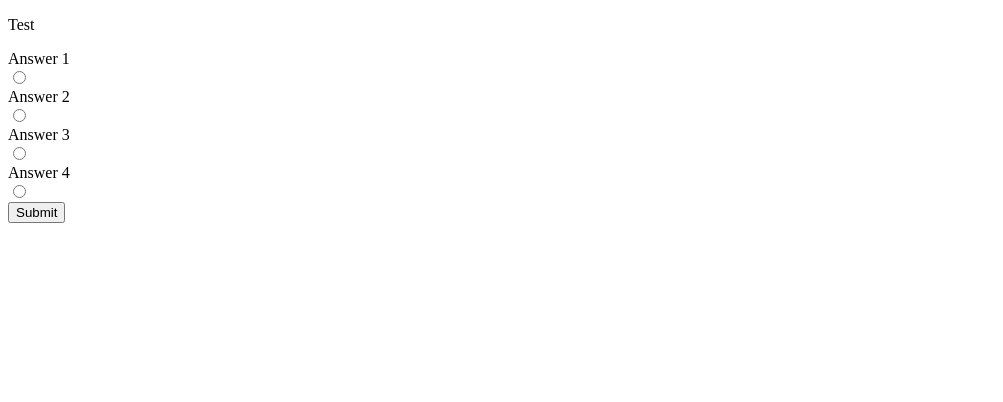
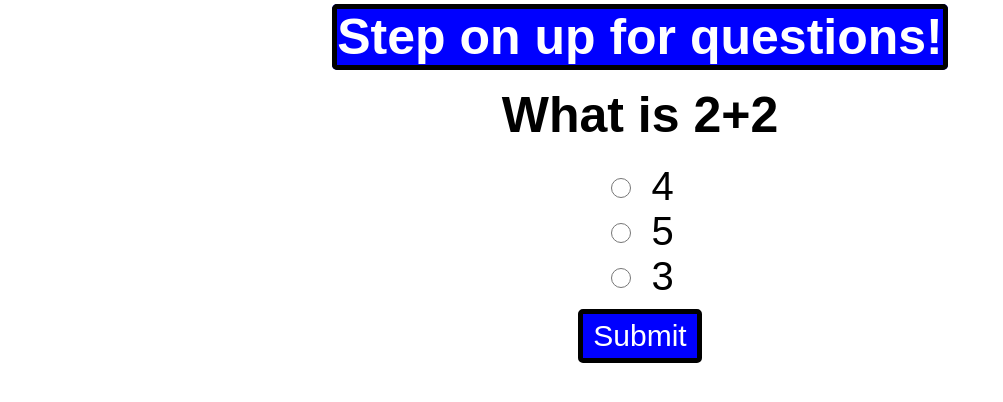
Before and after one commit to nathaniel-cook/Quiz-and-score-game, a plain HTML site: page index.html in a window 1280 px wide. Shown: the whole page, without its empty margins (0-1003 px from the left). Drawn offline with Linux system fonts and the light colour scheme.

Commit message:
almost done. add random ? gen later

```diff
--- a/index.html
+++ b/index.html
@@ -1,35 +1,38 @@
 <!DOCTYPE html>
-<html lang="en">
+<html>
   <head>
-    <meta charset="UTF-8">
-    <meta name="viewport" content="width=device-width, initial-scale=1.0">
-    <title>Document</title>
-    <link rel="stylesheet" href="styles.css">
+    <title>This</title>
+
+    <link rel="stylesheet" type="text/css" href="styles.css" />
   </head>
   <body>
-    <main>
-        <div id="main-game">
-            <p id="questions">
-                Test
-            </p>
-            <form action="">
-                <label class="labels" for="answer1">Answer 1</label>
-                <input id="answer1" class="options" name="answer1" type="radio" required >
+    <h1>Step on up for questions!</h1>
 
-                <label class="labels" for="answer2">Answer 2</label>
-                <input id="answer2" class="options" name="answer2" type="radio" >
+    <div id="question-container">
 
-                <label class="labels" for="answer3">Answer 3</label>
-                <input id="answer3" class="options" name="answer3" type="radio" >
 
-                <label class="labels" for="answer4">Answer 4</label>
-                <input id="answer4" class="options" name="answer4" type="radio" >
-            </form>
+      <h2 id="questions"></h2>
+
+
+      <form id="answers-form"></form>
+
+
+      <button id="submit-button">Submit</button>
+
     </div>
-        <div id="buttons">
-            <button>Submit</button>
+
+
+    <div id="score-container" style="display: none">
+
+
+      <h2>Your Scoring!</h2>
+
+
+      <p id="score">0</p>
+
     </div>
-    </main>
+
     <script src="script.js"></script>
+
   </body>
 </html>
--- a/script.js
+++ b/script.js
@@ -1,35 +1,99 @@
-const questionList = [
+//come back and make random question gen
+const questions = [
   {
-        question: "What is 1+1?",
-        answers: {
-            a: "1",
-            b: "2",
-            c: "3",
-            d: "4"
-        },
-        rightAnswer: "d"
+    question: "What is 2+2",
+    answers: ["4", "5", "3"],
+    correctAnswer: "4",
   },
   {
     question: "What is the capital of Kentucky?",
-        answers: {
-            a: "La Grange",
-            b: "Louisville",
-            c: "Lexington",
-            d: "Frankfort"
-        },
-        rightAnswer: "d"
+    answers: ["Frankfort", "Louisville", "Lexington"],
+    correctAnswer: "Frankfort",
   },
   {
-        question: "Which one of these is a fruit?",
-        answers: {
-            a: "Apple",
-            b: "Carrot",
-            c: "Potato",
-            d: "Pig"
+    question: "How old is Ashton?",
+    answers: ["7", "8", "9"],
+    correctAnswer: "8",
   },
-        rightAnswer: "a"
+  {
+    question: "What is 1+1?",
+    answers: ["1", "2", "3"],
+    correctAnswer: "2",
+  },
+  {
+    question: "Is 9 a number?",
+    answers: ["Yes", "No", "Maybe"],
+    correctAnswer: "Yes",
+  },
+  {
+    question: "How many fingers does a single human hand have?",
+    answers: ["6", "4", "5"],
+    correctAnswer: "5",
+  },
+  {
+    question: "Fill in the blank. Erin L_mar Schroeder",
+    answers: ["u", "o", "a"],
+    correctAnswer: "a",
+  },
+];
+
+let currentQuestionIndex = 0;
+let score = 0;
+
+const questionContainer = document.getElementById("question-container");
+const scoreContainer = document.getElementById("score-container");
+const questionText = document.getElementById("questions");
+const answersForm = document.getElementById("answers-form");
+const submitButton = document.getElementById("submit-button");
+const scoreText = document.getElementById("score");
+
+function showQuestion() {
+  if (currentQuestionIndex < questions.length) {
+    const currentQuestion = questions[currentQuestionIndex];
+    questionText.textContent = currentQuestion.question;
+    answersForm.textContent = "";
+    currentQuestion.answers.forEach((answer, index) => {
+      const answerItem = document.createElement("label");
+      const radioButton = document.createElement("input");
+      radioButton.type = "radio";
+      radioButton.name = "answer";
+      radioButton.value = answer;
+      answerItem.appendChild(radioButton);
+      answerItem.appendChild(document.createTextNode(answer));
+      answersForm.appendChild(answerItem);
+    });
+  } else {
+    showScore();
   }
-]
-// console.log(questionList[0].answers.c) // 3
-// console.log(questionList[1]) // "what is the capital of Kentucky"
-// console.log(questionList[2].rightAnswer) // a
+}
+
+function checkAnswer() {
+  const selectedAnswer = document.querySelector('input[name="answer"]:checked');
+  if (!selectedAnswer) {
+    alert("Select and answer or it won't work!");
+    return;
+  }
+  const selectedValue = selectedAnswer.value;
+  const currentQuestion =
+    questions[
+      currentQuestionIndex];
+  if (selectedValue === currentQuestion.correctAnswer) {
+    score++;
+  }
+  currentQuestionIndex++;
+  showQuestion();
+}
+
+function showScore() {
+  questionContainer.style.display = "none";
+  scoreContainer.style.display = "block";
+  if (score >= 6) {
+    scoreText.textContent = `${score} out of ${questions.length}, great job!`;
+  } else {
+    scoreText.textContent = `${score} out of ${questions.length}, try a little harder!`;
+  }
+}
+
+submitButton.addEventListener("click", checkAnswer);
+
+showQuestion();
--- a/styles.css
+++ b/styles.css
@@ -1,5 +1,64 @@
+
+
+
+
+
+
+
+
 body {
-    ;
+  font-family: Arial, sans-serif;
+  text-align: center;
+}
+
+#question-container {
+  margin: 20px;
+}
+
+h1 {
+
+  font-size: 50px;
+  display: inline;
+  border: solid black 5px;
+  border-radius: 5px;
+  color: white;
+  background-color: blue;
+}
+
+h2 {
+  margin: 10px 0;
+  font-size: 50px;
+}
+
+form {
+  margin-top: 20px;
+}
+
+input[type="radio"] {
+  margin-right: 20px;
+  width: 20px;
+
+}
+
+
+
+
+label {
+  display: flex;
+  justify-content: center;
+  font-size: 40px;
+}
+
+
+#submit-button {
+  margin-top: 10px;
+  padding: 5px 10px;
+  background-color: blue;
+  color: white;
+  border: solid 5px black;
+  border-radius: 5px;
+  cursor: pointer;
+  font-size: 30px;
 }
 
 
@@ -7,16 +66,14 @@ body {
 
 
 
-
-.labels {
-    display: block
+#score-container {
+  display: none;
+  margin-top: 20px;
 }
 
-.options {
-    display: ;
+
+
+
+#score {
+  font-size:  40px;
 }
-
-.buttons {
-    text-align: center;
-    ;
-}
```
Lines whose indentation alone changed are shown as unchanged.
